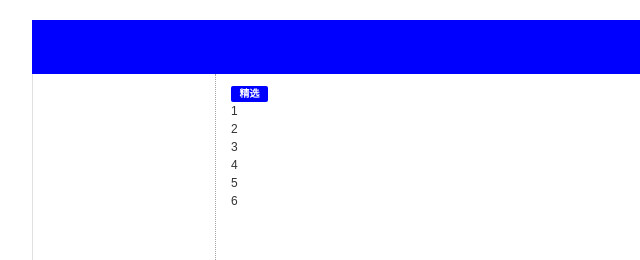
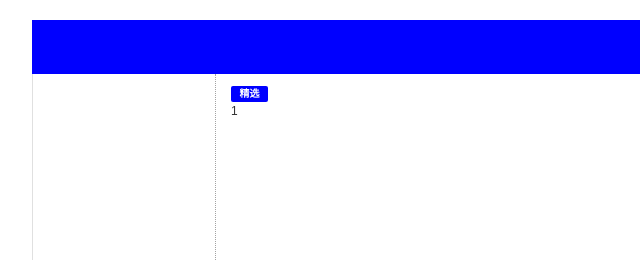
Before and after one commit to ling863676769/ctrip, a plain HTML site: page index.html in a window 1280 px wide. Shown: the top 260 px of the page, 136-776 px from the left. Drawn offline with Linux system fonts and the light colour scheme.

Commit message:
删除列表

```diff
--- a/index.html
+++ b/index.html
@@ -22,11 +22,6 @@
                 </ul>
                 <ul class="product">
                     <li>1</li>
-                    <li>2</li>
-                    <li>3</li>
-                    <li>4</li>
-                    <li>5</li>
-                    <li>6</li>
                 </ul>
 
             </div>
```
